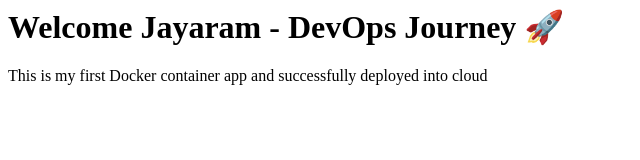
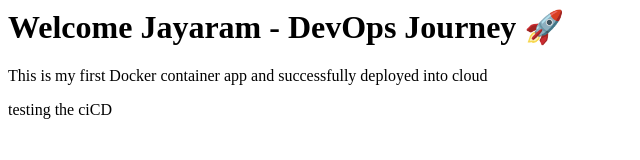
Before and after one commit to jayaramgopi143-code/devops-training, a plain HTML site: page index.html in a window 1280 px wide. Shown: the whole page, without its empty margins (0-640 px from the left). Drawn offline with Linux system fonts and the light colour scheme.

Commit message:
Add testing paragraph to index.html
testing cicd

```diff
--- a/index.html
+++ b/index.html
@@ -1,2 +1,3 @@
 <h1>Welcome Jayaram - DevOps Journey 🚀</h1>
 <p>This is my first Docker container app and successfully deployed into cloud</p>
+<p>testing the ciCD</p>
```
